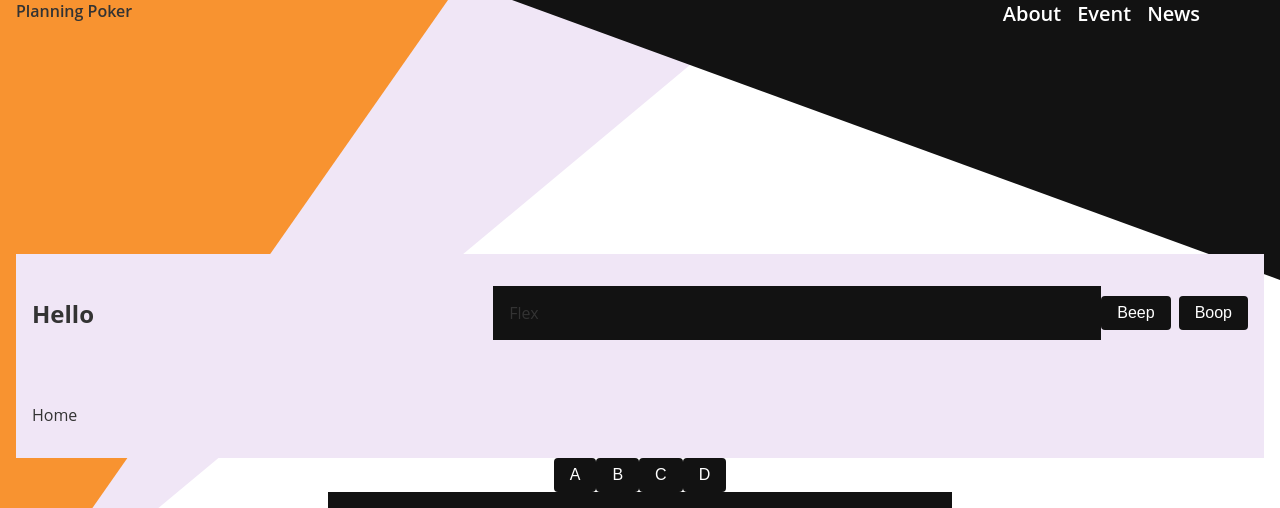
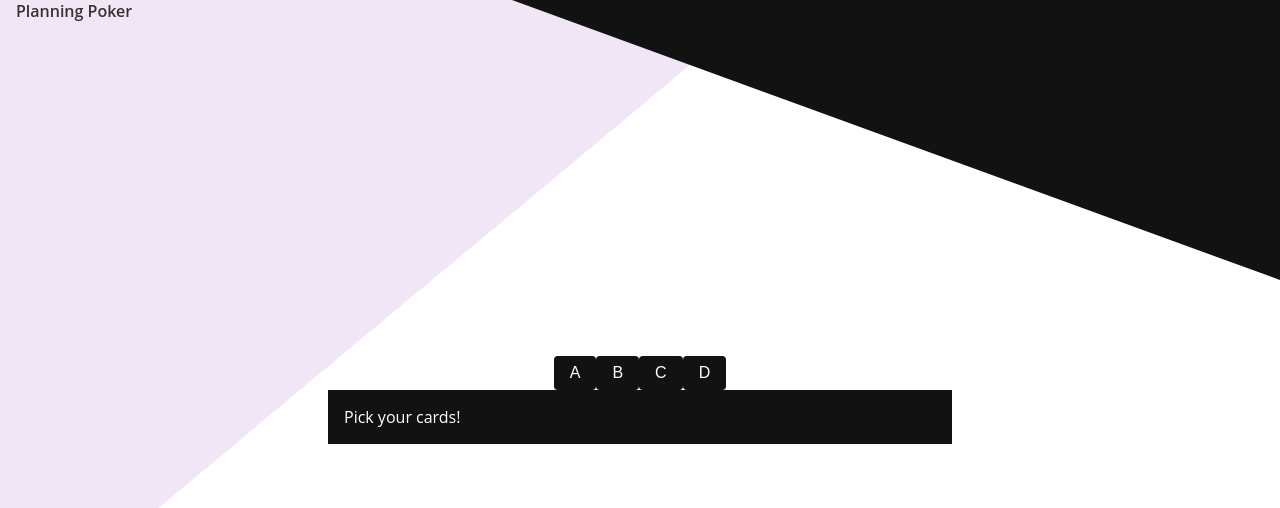
Before and after one commit to tktcorporation/planning-poker, a Next.js app: page /poker in a window 1280 px wide. Shown: the top 508 px of the page. Built offline with nearby package versions, Linux system fonts and the light colour scheme; a web font is replaced by a local one.

Commit message:
:sparkles: Lnk to RebassLink and more

```diff
--- a/src/components/components/Link.tsx
+++ b/src/components/components/BottomBoarderLink.tsx
@@ -6,7 +6,7 @@ type Props = {
   onClick?: () => void;
 };
 
-const Link = styled.a<Props>`
+export const BottomBoarderLink = styled.a<Props>`
   text-decoration: none;
   position: relative;
   margin-bottom: 0;
@@ -38,5 +38,3 @@ const Link = styled.a<Props>`
     width: 100%;
   }
 `;
-
-export default Link;
--- a/src/components/components/Header.tsx
+++ b/src/components/components/Header.tsx
@@ -1,10 +1,9 @@
 import React from "react";
 import Headroom from "react-headroom";
-import { Box, Flex } from "rebass/styled-components";
+import { Flex } from "rebass/styled-components";
 import styled from "styled-components";
-import Link from "./Link";
-import { capitalize } from "../utils/string";
-import { SECTION, TITLE } from "../utils/constants";
+import { BottomBoarderLink } from "./BottomBoarderLink";
+import { TITLE } from "../utils/constants";
 
 const Header = (): JSX.Element => {
   return (
@@ -15,18 +14,7 @@ const Header = (): JSX.Element => {
         alignItems="center"
         px={3}
       >
-        <Link href="/poker">{TITLE}</Link>
-        <Flex mr={[0, 3, 5]}>
-          {Object.keys(SECTION)
-            .filter((id) => id !== "home")
-            .map((id) => (
-              <Box key={id} ml={[2, 3]} color="background" fontSize={[2, 3]}>
-                <Link href={`#${id}`} tabIndex={0}>
-                  {capitalize(id)}
-                </Link>
-              </Box>
-            ))}
-        </Flex>
+        <BottomBoarderLink href="/">{TITLE}</BottomBoarderLink>
       </Flex>
     </StyledHeadroom>
   );
--- a/src/components/components/Section.tsx
+++ b/src/components/components/Section.tsx
@@ -2,7 +2,7 @@ import React, { ReactNode } from "react";
 import styled from "styled-components";
 import { Heading } from "rebass/styled-components";
 import { Slide } from "react-awesome-reveal";
-import Link from "./Link";
+import { BottomBoarderLink } from "./BottomBoarderLink";
 import { SECTION } from "../utils/constants";
 import { getSectionHref } from "../utils/helpers";
 
@@ -32,14 +32,14 @@ type HeaderProps = {
 const Header = ({ name, icon, label }: HeaderProps): JSX.Element => (
   <Slide direction="left" triggerOnce>
     <Heading color="text" mb={4}>
-      <Link selected>
+      <BottomBoarderLink selected>
         {name}
         {icon && (
           <span role="img" aria-label={label} style={{ marginLeft: "10px" }}>
             {icon}
           </span>
         )}
-      </Link>
+      </BottomBoarderLink>
     </Heading>
   </Slide>
 );
--- a/src/components/organisms/Poker.tsx
+++ b/src/components/organisms/Poker.tsx
@@ -7,20 +7,6 @@ import { Box, Heading, Button, Flex } from "rebass/styled-components";
 export const Poker = (): JSX.Element => {
   return (
     <Section.Container Background={Background}>
-      <Flex alignItems="center" verticalAlign="center" px={3} py={4} bg="muted">
-        <Heading>Hello</Heading>
-        <Box mx="auto" />
-        <Box p={3} width={1 / 2} backgroundColor="primary">
-          Flex
-        </Box>
-        <Button>Beep</Button>
-        <Button ml={2} variant="secondary">
-          Boop
-        </Button>
-      </Flex>
-      <Flex alignItems="center" px={3} py={4} bg="muted">
-        <Link href="/">Home</Link>
-      </Flex>
       <Flex justifyContent="center" alignItems="center" flexWrap="wrap">
         <Button>A</Button>
         <Button>B</Button>
@@ -52,12 +38,6 @@ const Background = () => (
     />
 
     <Triangle
-      color="secondary"
-      height={["38vh", "80vh"]}
-      width={["50vw", "35vw"]}
-    />
-
-    <Triangle
       color="primary"
       height={["25vh", "35vh"]}
       width={["75vw", "60vw"]}
```
Also changed, not shown: src/components/organisms/About.tsx (+4 -7 lines).
